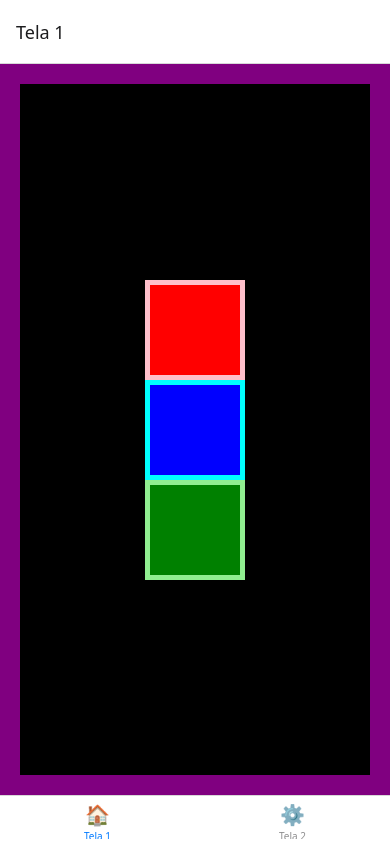
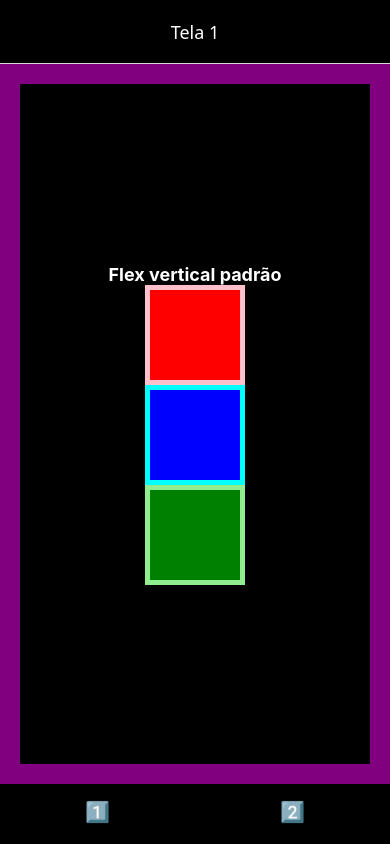
Before and after one commit to cursos-e-estudos/BatSenhas, a React Native app: screen / in a window 390 px wide. Built offline with nearby package versions, Linux system fonts and the light colour scheme.

Commit message:
Exemplos flex vertical e horizontal

```diff
--- a/App.tsx
+++ b/App.tsx
@@ -1,31 +1,58 @@
-import { StatusBar } from 'expo-status-bar';
-import { StyleSheet, Text, View } from 'react-native';
-
 //Imports de navegação
-import { NavigationContainer } from '@react-navigation/native';
-import { createBottomTabNavigator } from '@react-navigation/bottom-tabs';
+import { createBottomTabNavigator } from "@react-navigation/bottom-tabs";
+import { NavigationContainer } from "@react-navigation/native";
+import { StatusBar } from "expo-status-bar";
+import { StyleSheet, Text, View } from "react-native";
 
 // Cria o navegador sem passar nenhuma tipagem complexa de rotas
 const Tab = createBottomTabNavigator();
 
 //adicionada navegação com bottom tabs para demonstrar diferentes exercícios de programação de componentes e estilos. A primeira tela exibe três caixas coloridas (vermelha, azul e verde) com bordas, enquanto a segunda tela apresenta um texto de teste de componentes de configuração.
-function RedBox()
-{
-  return <View style={{width: 100, height: 100, backgroundColor: 'red', borderColor: 'pink', borderWidth: 5}}></View>
+function RedBox() {
+	return (
+		<View
+			style={{
+				width: 100,
+				height: 100,
+				backgroundColor: "red",
+				borderColor: "pink",
+				borderWidth: 5,
+			}}
+		></View>
+	);
 }
-function BlueBox()
-{
-  return <View style={{width: 100, height: 100, backgroundColor: 'blue', borderColor: 'cyan', borderWidth: 5}}></View>
+function BlueBox() {
+	return (
+		<View
+			style={{
+				width: 100,
+				height: 100,
+				backgroundColor: "blue",
+				borderColor: "cyan",
+				borderWidth: 5,
+			}}
+		></View>
+	);
 }
-function GreenBox()
-{
-  return <View style={{width: 100, height: 100, backgroundColor: 'green', borderColor: 'lightgreen', borderWidth: 5}}></View>
+function GreenBox() {
+	return (
+		<View
+			style={{
+				width: 100,
+				height: 100,
+				backgroundColor: "green",
+				borderColor: "lightgreen",
+				borderWidth: 5,
+			}}
+		></View>
+	);
 }
 
 function Tela1() {
 	return (
 		<View style={styles.container}>
-      <RedBox/>
+			<Text style={styles.text}>Flex vertical padrão</Text>
+			<RedBox />
 			<BlueBox />
 			<GreenBox />
 			<StatusBar style="auto" />
@@ -36,20 +63,60 @@ function Tela1() {
 function Tela2() {
 	return (
 		<View style={styles.container}>
-      <Text style={styles.text}>Teste de Componentes de Configuração ⚙️</Text>
+			<Text style={styles.text}>Flex horizontal</Text>
+			<View style={{ flexDirection: "row" }}>
+				<RedBox />
+				<BlueBox />
+				<GreenBox />
+				<StatusBar style="auto" />
+			</View>
 		</View>
 	);
 }
 
-
-
-
 export default function App() {
 	return (
 		<NavigationContainer>
-      <Tab.Navigator>
-        <Tab.Screen name="Tela 1" component={Tela1} options={{ tabBarIcon: () => <Text style={styles.icon}>🏠</Text> }} />
-        <Tab.Screen name="Tela 2" component={Tela2} options={{ tabBarIcon: () => <Text style={styles.icon}>⚙️</Text> }} />
+			<Tab.Navigator
+				screenOptions={{
+					// Cabeçalho (Header)
+					headerStyle: {
+						backgroundColor: "black",
+						elevation: 0,
+						shadowColor: "transparent",
+					},
+					headerTintColor: "#ffffff",
+					headerTitleAlign: "center",
+
+					// Barra de Abas (Tab Bar)
+					tabBarStyle: {
+						backgroundColor: "black",
+						borderTopColor: "black",
+						height: 60,
+					},
+					tabBarActiveTintColor: "#ffffff",
+					tabBarInactiveTintColor: "#888888",
+					tabBarShowLabel: false,
+
+					tabBarItemStyle: {
+						paddingTop: 8,
+					},
+				}}
+			>
+				<Tab.Screen
+					name="Tela 1"
+					component={Tela1}
+					options={{
+						tabBarIcon: () => <Text style={{ fontSize: 20 }}>1️⃣</Text>,
+					}}
+				/>
+				<Tab.Screen
+					name="Tela 2️⃣"
+					component={Tela2}
+					options={{
+						tabBarIcon: () => <Text style={{ fontSize: 20 }}>2️⃣</Text>,
+					}}
+				/>
 			</Tab.Navigator>
 		</NavigationContainer>
 	);
@@ -58,13 +125,16 @@ export default function App() {
 const styles = StyleSheet.create({
 	container: {
 		flex: 1,
-    backgroundColor: '#000',
-    borderColor: 'purple',
+		backgroundColor: "#000",
+		borderColor: "purple",
 		borderWidth: 20,
-    alignItems: 'center',
-    justifyContent: 'center',
+		alignItems: "center",
+		justifyContent: "center",
 	},
-  text: { fontSize: 18, fontWeight: 'bold', color: 'white', textAlign: 'center' },
-  icon: { fontSize: 20 }, // Controla o tamanho do emoji na barra inferior
-
+	text: {
+		fontSize: 18,
+		fontWeight: "bold",
+		color: "white",
+		textAlign: "center",
+	},
 });
--- a/package.json
+++ b/package.json
@@ -11,6 +11,7 @@
     "react-native": "0.86.2"
   },
   "devDependencies": {
+    "@biomejs/biome": "2.5.10",
     "@types/react": "~19.2.2",
     "typescript": "~6.0.3"
   },
```
Also changed, not shown: 1 other file (tests, documents, lock files or other folders). Lines whose indentation alone changed are shown as unchanged.
